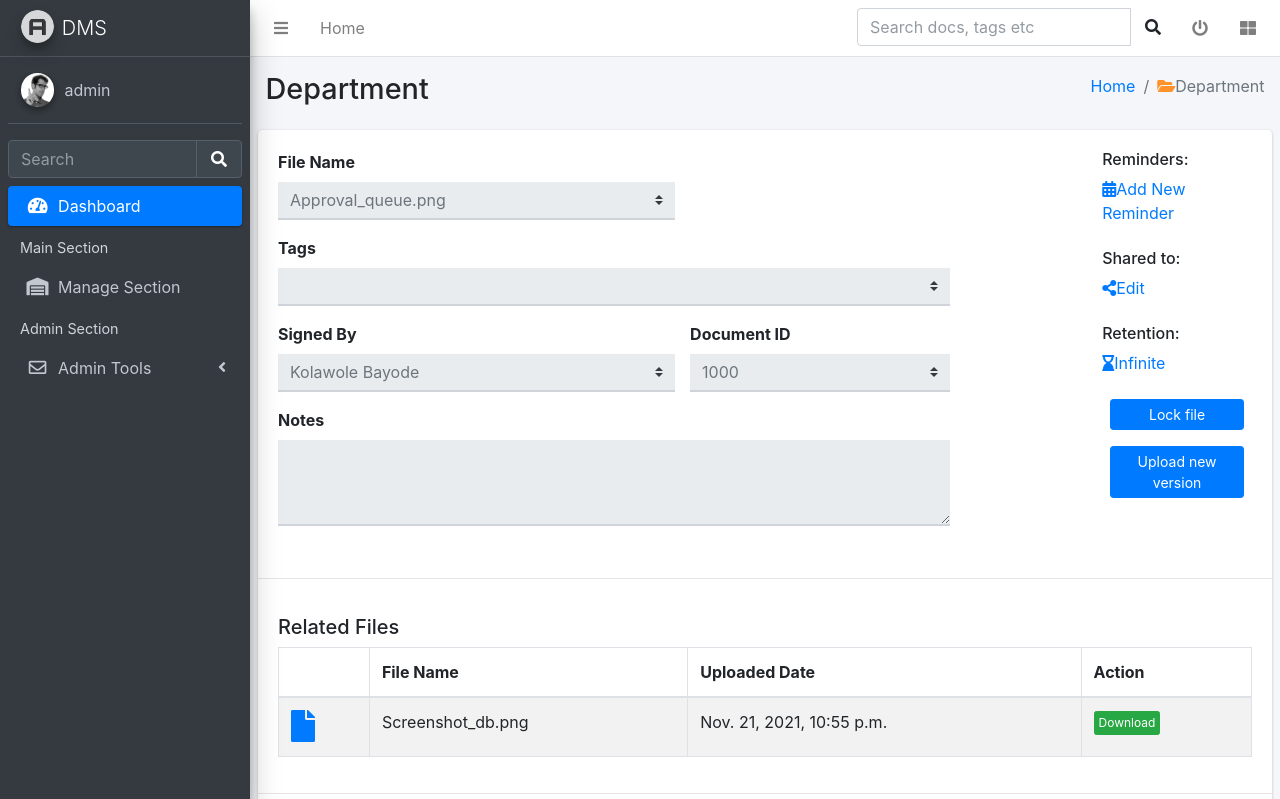
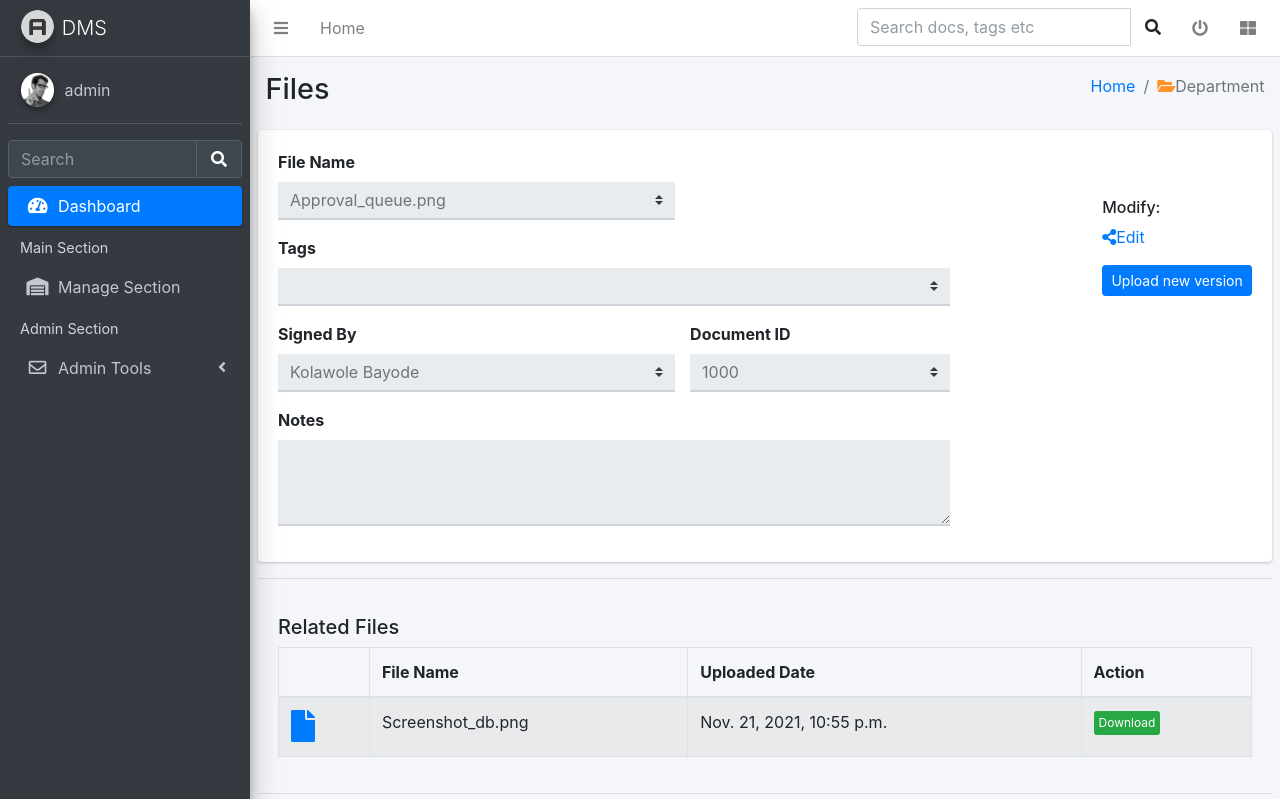
Before and after one commit to codecypha/Document-Management-Ssystem, a Django app: page /view-file/5/ in a window 1280 px wide. Shown: the top 799 px of the page. Run offline with Django 3.2, Linux system fonts and the light colour scheme; a user stored in the database is signed in; data comes from the database, SQL or seed files in the repository; both versions use the stored data as it was after the commit; some libraries are stand-ins or nearby versions.

Commit message:
fix unable to edit error in view_file.py

```diff
--- a/dms/templates/app/view-file.html
+++ b/dms/templates/app/view-file.html
@@ -12,7 +12,7 @@
     <div class="container-fluid">
       <div class="row mb-2">
         <div class="col-sm-6">
-          <h1 class="m-0">Department</h1>
+          <h1 class="m-0">Files</h1>
         </div><!-- /.col -->
         <div class="col-sm-6">
           <ol class="breadcrumb float-sm-right">
@@ -90,25 +90,25 @@
 
 
           <div class="col-12 col-md-12 col-lg-2 order-1 order-md-2">
-            <h6> Reminders: </h6>
+            <!-- <h6> Reminders: </h6>
 
-            <a href=""  class="text-primary"><i class="fas fa-calendar-alt"></i>Add New Reminder</a>
+            <a href=""  class="text-primary"><i class="fas fa-calendar-alt"></i>Add New Reminder</a> -->
             <br>
             <br>
-            <h6> Shared to: </h6>
+            <h6> Modify: </h6>
 
-            <a href="{%url 'edit_file' fileid %}"  class="text-primary"><i class="fas fa-share-alt"></i>Edit</a>
+            <a href="{%url 'edit_file' fileid_new %}"  class="text-primary"><i class="fas fa-share-alt"></i>Edit</a>
             <br>
-            <br>
+            <!-- <br>
             <h6> Retention: </h6>
 
-            <a href=""  class="text-primary"><i class="fas fa-hourglass-end">  </i>Infinite</a>
+            <a href=""  class="text-primary"><i class="fas fa-hourglass-end">  </i>Infinite</a> -->
 
-            <div class="col-12 col-md-12 col-lg-12 order-1 order-md-2">
+            <!-- <div class="col-12 col-md-12 col-lg-12 order-1 order-md-2">
 
                 <div class="text-center mt-4 mb-1">
               <a href="#" class="btn btn-sm btn-primary" style="width: 100%;">  Lock file</a>
-            </div>
+            </div> -->
             <div class="text-center mt-3 mb-1">
 
                 <a href="#" class="btn btn-sm btn-primary" style="width: 100%;">Upload new version</a>
--- a/dms/views.py
+++ b/dms/views.py
@@ -423,6 +423,7 @@ def view_file(request, pk):
     document_id = fileid.document_id
     folder_id = fileid.folder_id
     file_id = fileid.file_id
+    fileid_new = pk
     department_id = fileid.department_id
     versionid = VersionUpload.objects.filter(file_id=file_id)
     form = FileForm(instance=fileid)
@@ -441,7 +442,7 @@ def view_file(request, pk):
             res.file_id = file_id
             #res.save()
             return redirect('department')
-    context = {"form":form, "file_name":file_name,"document_id":document_id, 'fileid1':fileid1, "versionid":versionid, "fileid":fileid}
+    context = {"form":form, "file_name":file_name,"document_id":document_id, 'fileid1':fileid1, "versionid":versionid, "fileid":fileid, "fileid_new":fileid_new}
     return render(request, 'app/view-file.html', context)
 
 
@@ -450,7 +451,6 @@ def view_file(request, pk):
 def edit_file(request, pk):
     #fold_id = val()
     fileid = FileType.objects.get(id=pk)
-    print(fileid)
     file_name = fileid.upload_file
     department_id = fileid.department_id
     folder_id = fileid.folder_id
```
Also changed, not shown: db.sqlite3.
